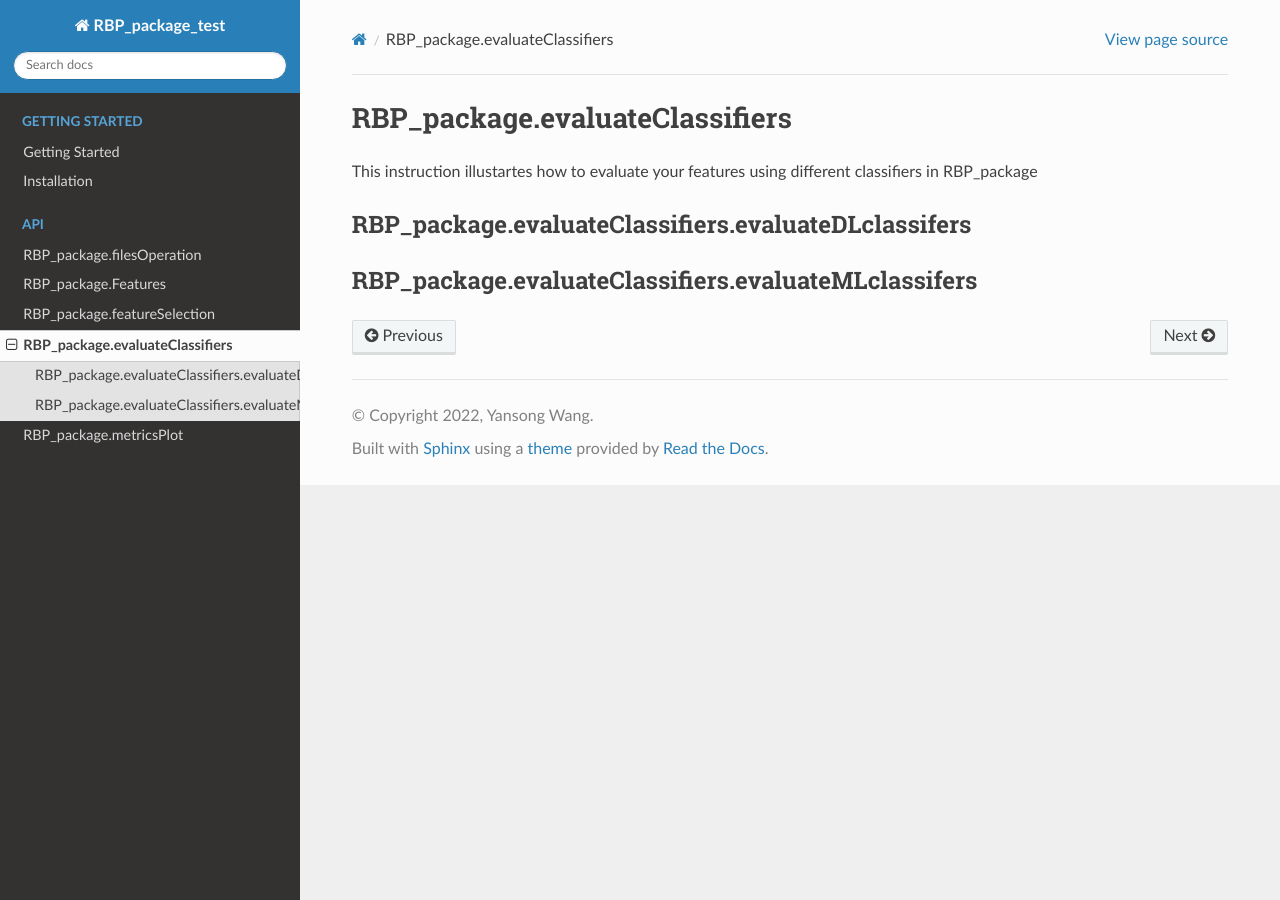
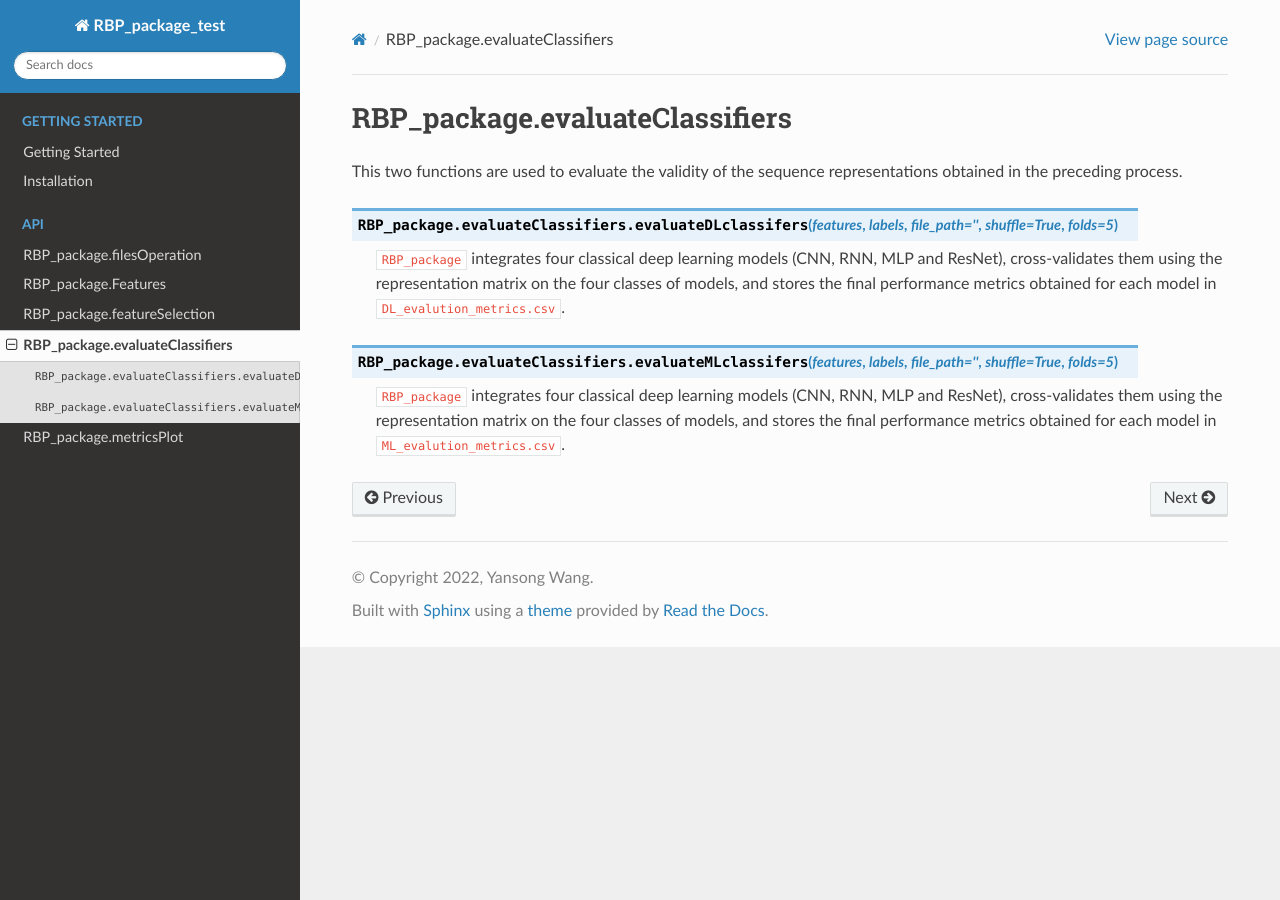
Before and after one commit to no-banana/PyRBP, a Sphinx documentation site: the page built from docs/source/evaluate_classifiers.rst, in a window 1280 px wide. Built offline with Sphinx 7.4.7 and the Read the Docs theme 2.0.0, drawn with Linux system fonts in a browser that asks for light colours.

Commit message:
Add files via upload

```diff
--- a/docs/source/API_Demo.py
+++ b/docs/source/API_Demo.py
@@ -14,7 +14,7 @@ label = read_label(label_path)
 biological_features = generateBPFeatures(sequences, PGKM=True)  # generate biological features
 bert_features = generateDynamicLMFeatures(sequences, kmer=4, model='/home/wangyansong/RBP_package/src/RBP_apckage_no_banana/dynamicRNALM/circleRNA/pytorch_model_4mer')  # generate dynamic semantic information
 static_features = generateStaticLMFeatures(sequences, kmer=3, model='/home/wangyansong/RBP_package/src/RBP_apckage_no_banana/staticRNALM/circleRNA/circRNA_3mer_fasttext')
-structure_features = generateStructureFeatures(fasta_path, shell_path='/home/wangyansong/RBP_package_test/src/RBP_package/RNAplfold', basic_path='/home/wangyansong/RBP_package_test/src/circRNAdatasetAGO1', W=101, L=70, u=1)  # generate secondary structure information
+structure_features = generateStructureFeatures(fasta_path, script_path='/home/wangyansong/RBP_package_test/src/RBP_package/RNAplfold', basic_path='/home/wangyansong/RBP_package_test/src/circRNAdatasetAGO1', W=101, L=70, u=1)  # generate secondary structure information
 
 refined_biological_features = cife(biological_features, label, num_features=10)  # refine the biologcial_feature using cife feature selection method
 
--- a/docs/source/evaluate_classifiers.rst
+++ b/docs/source/evaluate_classifiers.rst
@@ -1,9 +1,12 @@
 RBP_package.evaluateClassifiers
 =============================================
-This instruction illustartes how to evaluate your features using different classifiers in RBP_package
 
-RBP_package.evaluateClassifiers.evaluateDLclassifers
-~~~~~~~~~~~~~~~~~~~~~~~~~~~~~~~~~~~~~~~~~~~~~~~~~~~~~~~~~~~~~~~~~~~
+This two functions are used to evaluate the validity of the sequence representations obtained in the preceding process.
 
-RBP_package.evaluateClassifiers.evaluateMLclassifers
-~~~~~~~~~~~~~~~~~~~~~~~~~~~~~~~~~~~~~~~~~~~~~~~~~~~~~~~~~~~~~~~~~~~
+.. py:function:: RBP_package.evaluateClassifiers.evaluateDLclassifers(features, labels, file_path='', shuffle=True, folds=5)
+
+    ``RBP_package`` integrates four classical deep learning models (CNN, RNN, MLP and ResNet), cross-validates them using the representation matrix on the four classes of models, and stores the final performance metrics obtained for each model in ``DL_evalution_metrics.csv``.
+
+.. py:function:: RBP_package.evaluateClassifiers.evaluateMLclassifers(features, labels, file_path='', shuffle=True, folds=5)
+
+    ``RBP_package`` integrates four classical deep learning models (CNN, RNN, MLP and ResNet), cross-validates them using the representation matrix on the four classes of models, and stores the final performance metrics obtained for each model in ``ML_evalution_metrics.csv``.
```
Also changed, not shown: docs/source/feature_selection_methods.rst (+34 -37 lines), 12 other files.
